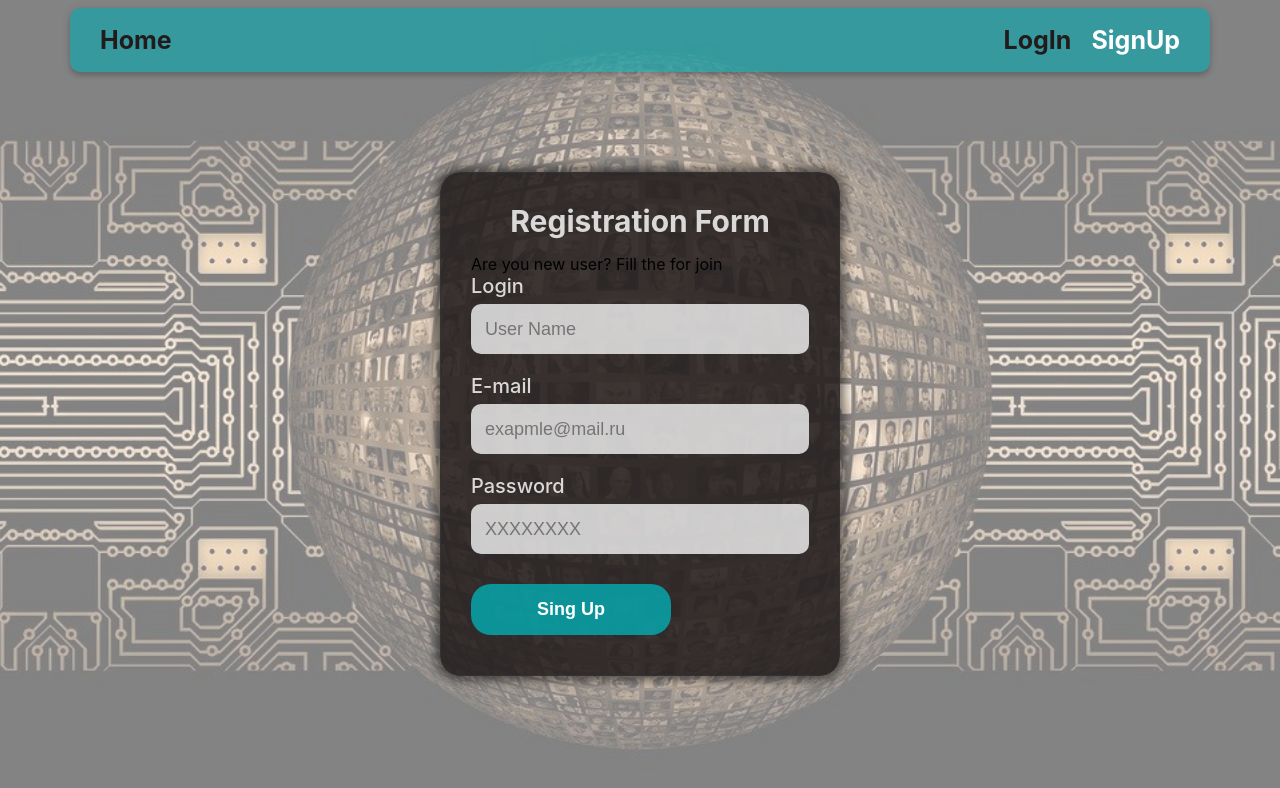
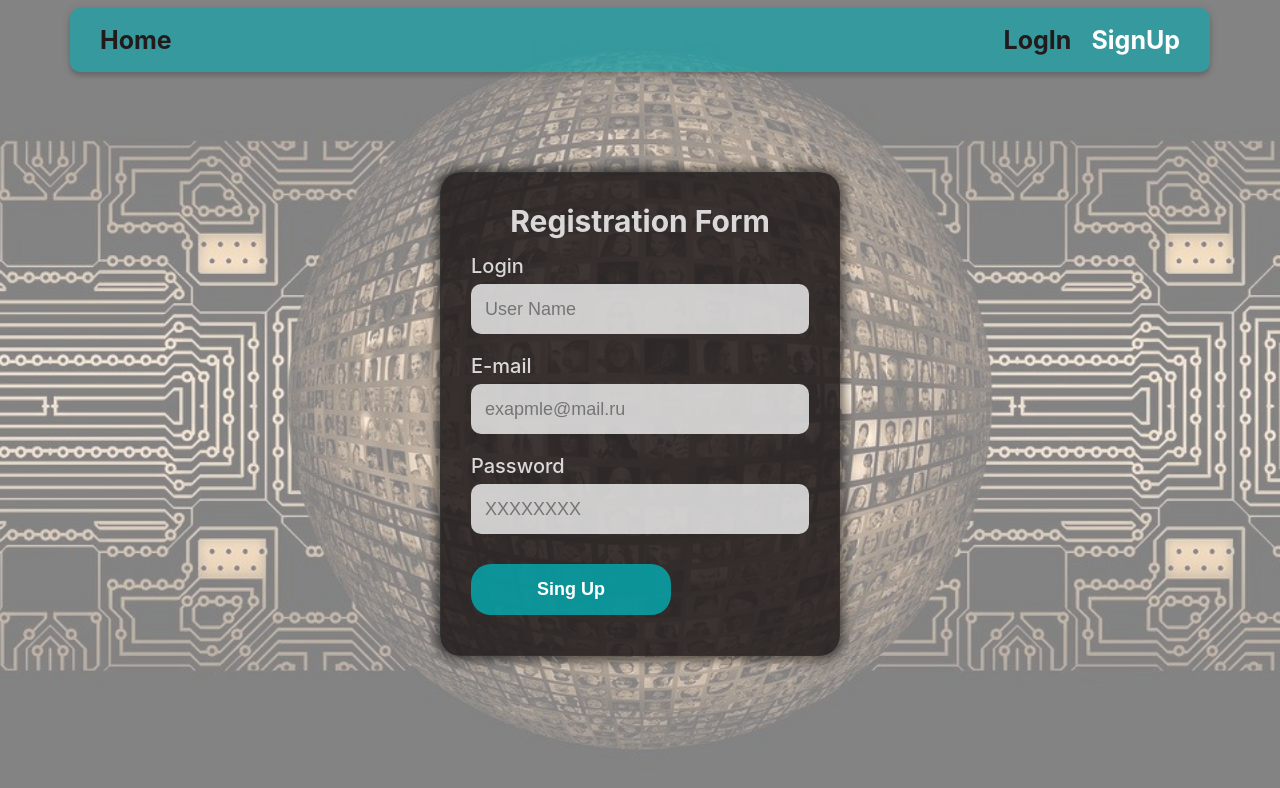
Before and after one commit to AlinaKas/goit-react-hw-08-phonebook, a React (Create React App) app: page /register in a window 1280 px wide. Shown: the top 788 px of the page. Built offline with nearby package versions, Linux system fonts and the light colour scheme.

Commit message:
styles fix

```diff
--- a/src/pages/LoginPage/LoginPage.module.css
+++ b/src/pages/LoginPage/LoginPage.module.css
@@ -1,6 +1,6 @@
 .container {
   max-width: 400px;
-  margin: 150px auto;
+  margin: 100px auto;
   padding: 30px;
   text-align: start;
   background-color: rgba(35, 29, 29, 0.881);
--- a/src/pages/RegisterPage/RegisterPage.js
+++ b/src/pages/RegisterPage/RegisterPage.js
@@ -36,7 +36,6 @@ export default function RegisterPage() {
   return (
     <div className={s.container}>
       <h1 className={s.title}>Registration Form</h1>
-      <p>Are you new user? Fill the for join</p>
 
       <form className={s.form} onSubmit={handleSubmit} autoComplete="off">
         <label className={s.label}>
```
